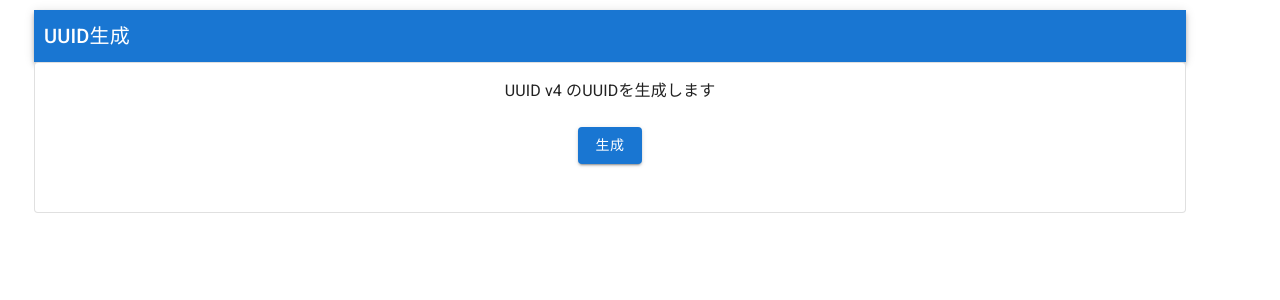
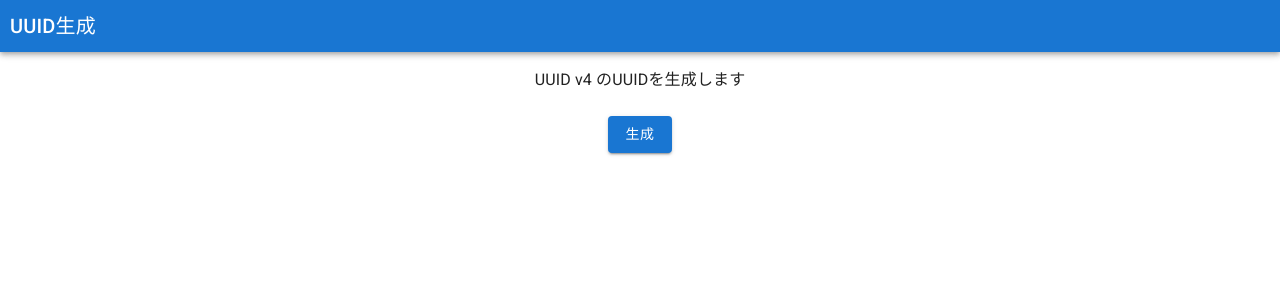
Before and after one commit to TakahashiIkki/tauri-uuid-generator, a React (Create React App) app: page / in a window 1280 px wide. Shown: the top 300 px of the page. Built offline with nearby package versions, Linux system fonts and the light colour scheme.

Commit message:
tauriの環境を作った

```diff
--- a/src-tauri/tauri.conf.json
+++ b/src-tauri/tauri.conf.json
@@ -29,7 +29,7 @@
         "icons/icon.icns",
         "icons/icon.ico"
       ],
-      "identifier": "com.tauri.dev",
+      "identifier": "ikki.takahashi.uuid-gen",
       "longDescription": "",
       "macOS": {
         "entitlements": null,
@@ -56,7 +56,7 @@
     "windows": [
       {
         "fullscreen": false,
-        "height": 600,
+        "height": 250,
         "resizable": true,
         "title": "uuid-gen",
         "width": 800
--- a/src/App.tsx
+++ b/src/App.tsx
@@ -2,7 +2,7 @@ import React from 'react';
 
 import { GenerateUUIDButton } from './components/uuid/GenerateUUIDButton';
 import { DisplayUUIDField } from './components/uuid/DisplayUUIDField';
-import { AppBar, Card, CardActions, CardContent, Typography, Container } from '@mui/material';
+import { AppBar, Container, CardActions, CardContent, Typography, Box } from '@mui/material';
 
 export const App = () => {
   const [uuid, setUuid] = React.useState<string>('');
@@ -12,13 +12,13 @@ export const App = () => {
   };
 
   return (
-    <Container style={{ margin: 10 }}>
+    <Box>
       <AppBar position="static" style={{ padding: 10 }}>
         <Typography variant="h6" color="inherit" component="div">
           UUID生成
         </Typography>
       </AppBar>
-      <Card variant="outlined">
+      <Container>
         <CardContent style={{ textAlign: 'center' }}>UUID v4 のUUIDを生成します</CardContent>
         <CardActions style={{ justifyContent: 'center' }}>
           <GenerateUUIDButton onHandleGenerateUUID={onHandleGenerateUUID} />
@@ -26,7 +26,7 @@ export const App = () => {
         <CardActions style={{ justifyContent: 'center' }}>
           <DisplayUUIDField uuid={uuid} />
         </CardActions>
-      </Card>
-    </Container>
+      </Container>
+    </Box>
   );
 };
```
Also changed, not shown: 1 other file (tests, documents, lock files or other folders).
